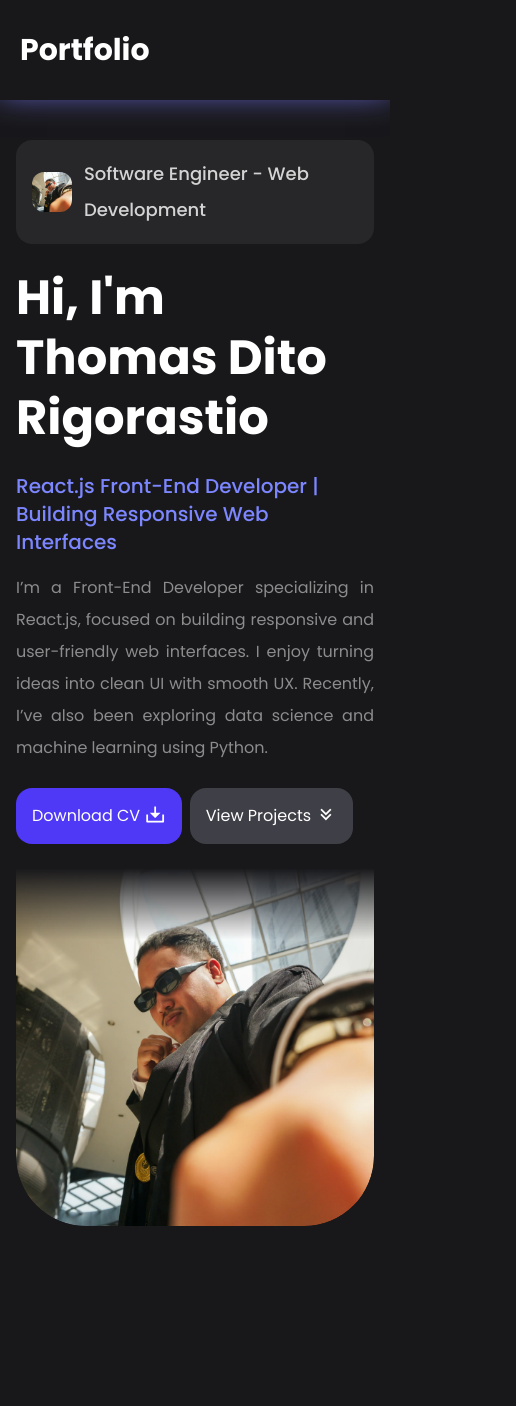
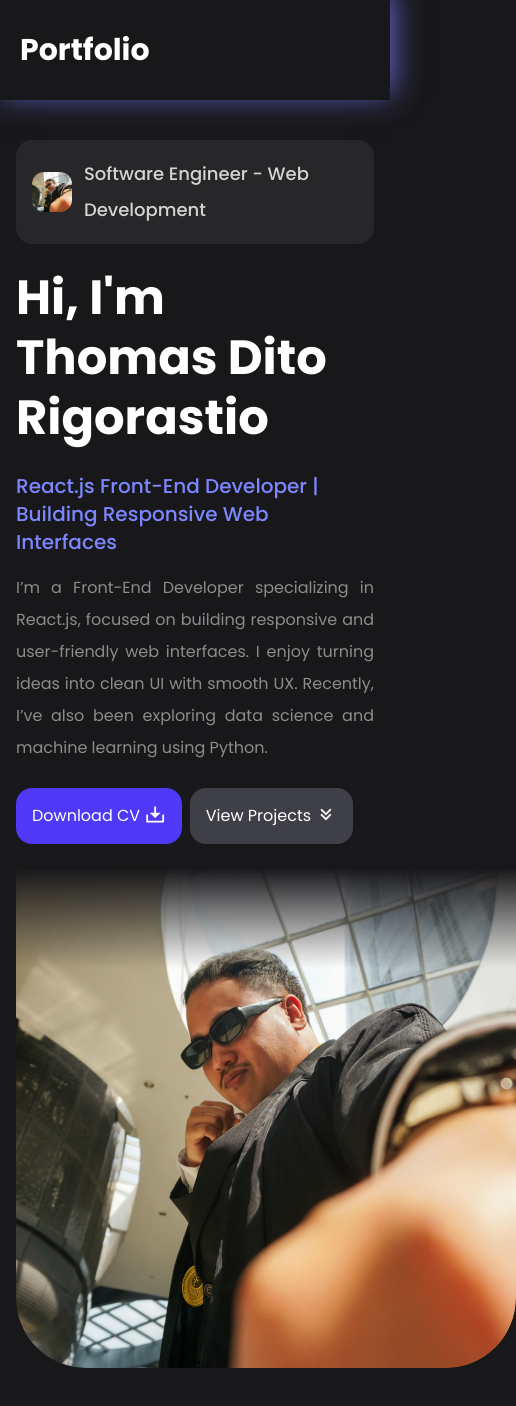
Before and after one commit to ThomasDito/thomasdito-portfolio, a React (Vite) app: page / in a window 390 px wide. Shown: the top 1406 px of the page, 516 px wide, since content can reach past the window. Built offline with nearby package versions, Linux system fonts and the light colour scheme; no server answers.

Commit message:
update v2.2.3: update hero img hover animation

```diff
--- a/src/components/Hero.jsx
+++ b/src/components/Hero.jsx
@@ -30,7 +30,10 @@ const Hero = ({ projectScroll }) => {
                 </div>
             </div>
             <div className='heroBanner animate__animated animate__fadeInUp animate__delay-2s'>
-                <img src={dataImage.TomiImage} alt="Thomas Dito Rigorastio" className='w-[500px] mx-auto lg:ml-auto lg:mx-0 rounded-b-[70px]' loading='eager' />
+                <div className='w-[500px] mx-auto lg:ml-auto lg:mx-0 rounded-b-[70px] overflow-hidden'>
+                    <img src={dataImage.TomiImage} alt="Thomas Dito Rigorastio" className='h-full w-full object-cover transition-all duration-500 ease-in-out hover:scale-110' loading='eager' />
+                </div>
+                {/* <img src={dataImage.TomiImage} alt="Thomas Dito Rigorastio" className='w-[500px] mx-auto lg:ml-auto lg:mx-0 rounded-b-[70px]' loading='eager' /> */}
             </div>
         </div>
     )
--- a/src/pages/HomePorto.css
+++ b/src/pages/HomePorto.css
@@ -1,4 +1,4 @@
-.heroBanner img {
+.heroBanner div {
     /* box-shadow: 0 0 20px rgb(120, 118, 248); */
     /* This property applies a gradient mask to the image */
     mask-image: linear-gradient(to top, black 0%, black 80%, transparent 100%);
```
Also changed, not shown: 1 other file (tests, documents, lock files or other folders).
